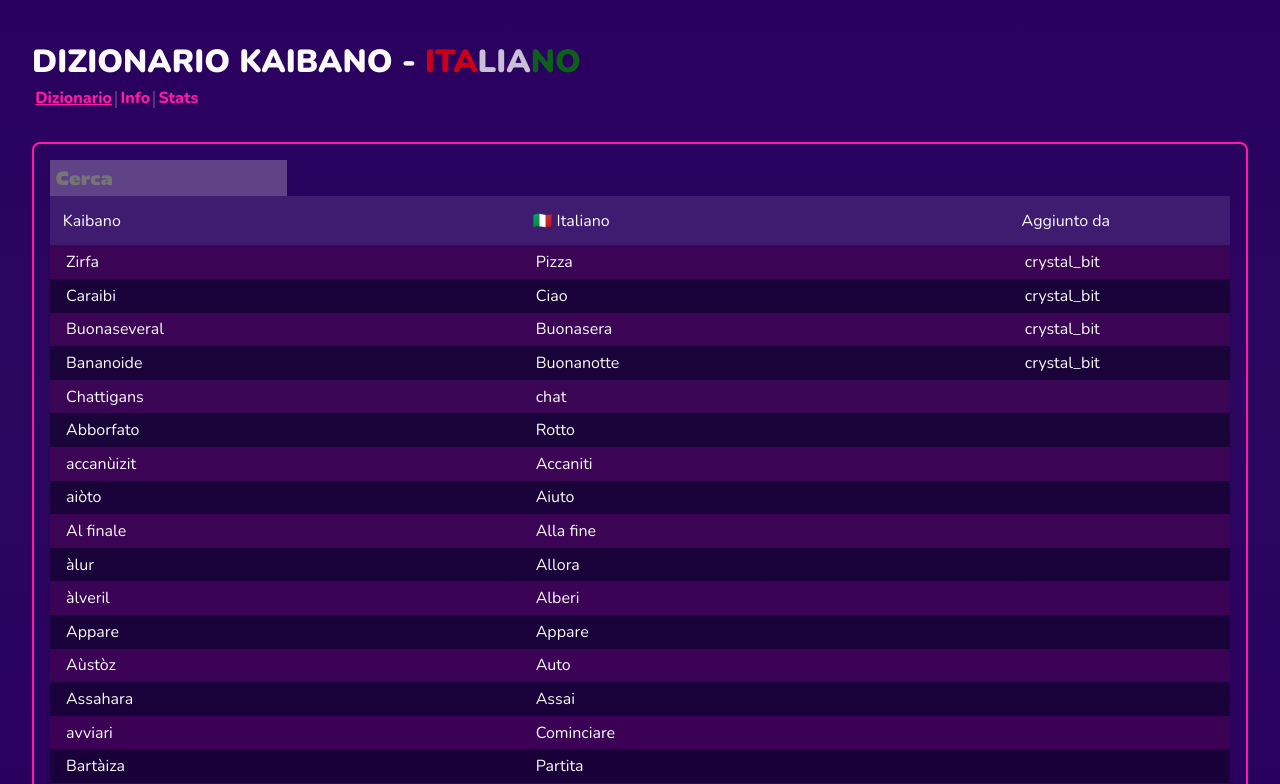
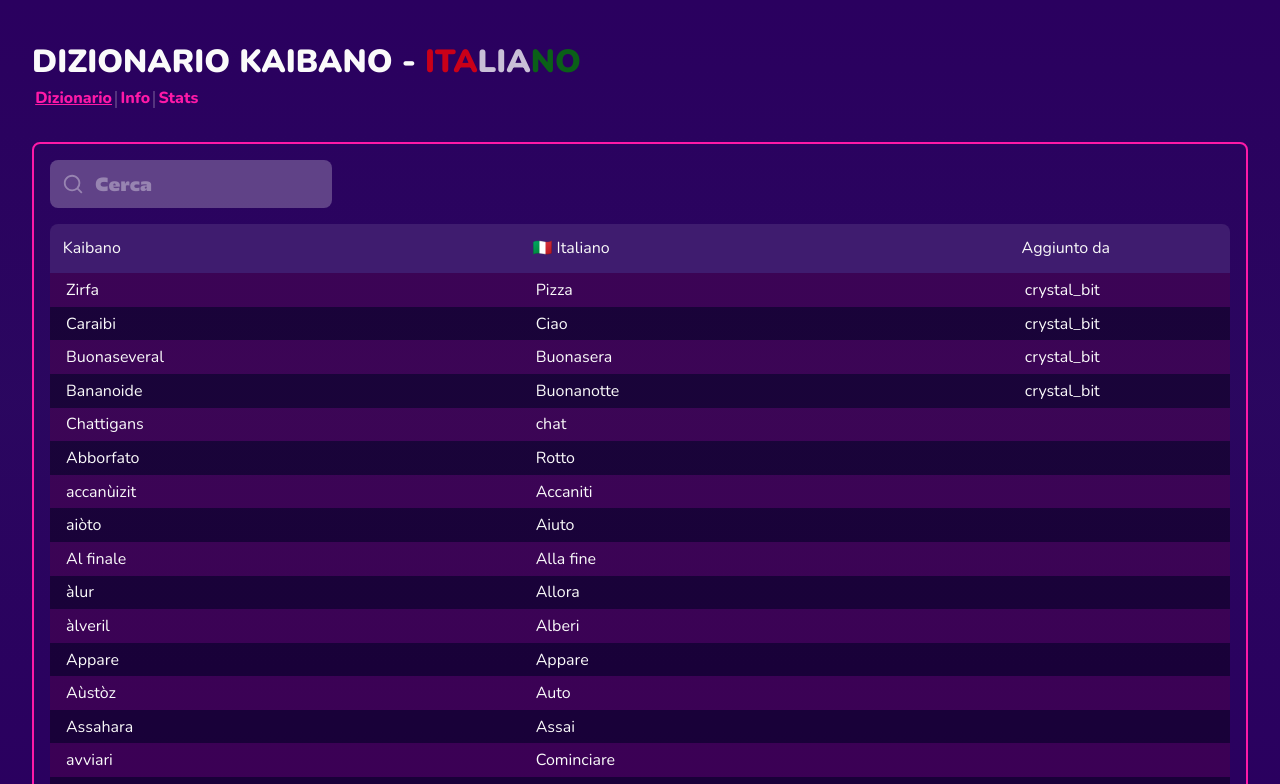
Before and after one commit to davcri/kaibano-dizionario, a Vue app: page /#/ in a window 1280 px wide. Shown: the top 784 px of the page. Built offline with nearby package versions, Linux system fonts and the light colour scheme.

Commit message:
Better search input

```diff
--- a/src/assets/base.css
+++ b/src/assets/base.css
@@ -9,8 +9,7 @@
   --white: #fafafa;
   --muted: hsla(0, 0%, 100%, 0.35);
 
-  --l: 0.2;
-  --d: 0.2;
+  --radius: 0.5em;
 
   --main-fonts: "Nunito", Inter, "Majoris", -apple-system, BlinkMacSystemFont,
     "Segoe UI", Roboto, Oxygen, Ubuntu, Cantarell, "Fira Sans", "Droid Sans",
@@ -76,6 +75,10 @@ button:focus {
   outline: none;
 }
 
+::placeholder {
+  color: var(--muted);
+}
+
 h1,
 h2 {
   font-weight: 900;
--- a/src/components/Table.vue
+++ b/src/components/Table.vue
@@ -42,12 +42,16 @@ export default {
 <style scoped>
 div.wrapper {
   width: 100%;
+  overflow-x: scroll;
 }
 
 table {
   border-spacing: 0px;
   width: 100%;
   position: relative;
+  border-radius: 0.5em;
+  border-collapse: collapse;
+  overflow: hidden;
 }
 
 thead tr th {
--- a/src/components/TermSearch.vue
+++ b/src/components/TermSearch.vue
@@ -1,9 +1,41 @@
 <template>
-  <input
-    type="text"
-    v-model="dictionary.$state.searchQuery"
-    placeholder="Cerca"
-  />
+  <div>
+    <svg
+      class="search-icon"
+      xmlns="http://www.w3.org/2000/svg"
+      viewBox="0 0 24 24"
+      width="22"
+      height="22"
+    >
+      <path color="white" fill="none" d="M0 0h24v24H0z" />
+      <path
+        d="M18.031 16.617l4.283 4.282-1.415 1.415-4.282-4.283A8.96 8.96 0 0 1 11 20c-4.968 0-9-4.032-9-9s4.032-9 9-9 9 4.032 9 9a8.96 8.96 0 0 1-1.969 5.617zm-2.006-.742A6.977 6.977 0 0 0 18 11c0-3.868-3.133-7-7-7-3.868 0-7 3.132-7 7 0 3.867 3.132 7 7 7a6.977 6.977 0 0 0 4.875-1.975l.15-.15z"
+      />
+    </svg>
+
+    <input
+      id="query"
+      type="text"
+      v-model="dictionary.$state.searchQuery"
+      placeholder="Cerca"
+    />
+
+    <svg
+      class="clear-icon"
+      xmlns="http://www.w3.org/2000/svg"
+      viewBox="0 0 24 24"
+      width="24"
+      height="24"
+      @click="dictionary.$state.searchQuery = ''"
+      :class="{ clickable: dictionary.$state.searchQuery }"
+    >
+      <path fill="none" d="M0 0h24v24H0z" />
+      <path
+        v-if="dictionary.$state.searchQuery"
+        d="M12 22C6.477 22 2 17.523 2 12S6.477 2 12 2s10 4.477 10 10-4.477 10-10 10zm0-11.414L9.172 7.757 7.757 9.172 10.586 12l-2.829 2.828 1.415 1.415L12 13.414l2.828 2.829 1.415-1.415L13.414 12l2.829-2.828-1.415-1.415L12 10.586z"
+      />
+    </svg>
+  </div>
 </template>
 
 <script>
@@ -28,13 +60,51 @@ export default {
 };
 </script>
 
-<style>
+<style scoped>
+div {
+  margin-bottom: 1em;
+  display: flex;
+  flex-direction: row;
+  width: fit-content;
+  max-width: 100%;
+
+  border: solid rgba(0, 0, 0, 0) 1px;
+  border-radius: var(--radius);
+  background-color: rgba(255, 255, 255, 0.25);
+}
+svg {
+  fill: var(--muted);
+  margin: auto;
+  min-width: 24px;
+}
+svg.search-icon {
+  margin-left: 0.6em;
+}
+svg.clear-icon {
+  position: absolute;
+  right: 0px;
+  margin-right: 0.6em;
+  vertical-align: middle;
+  height: 100%;
+}
+svg.clickable:hover {
+  cursor: pointer;
+  fill: var(--white);
+}
+
 input {
-  border: none;
-  background-color: rgba(255, 255, 255, 0.25);
   font-size: 1.2em;
-  padding: 0.3em;
+  flex: 1;
+  padding: 0.5em;
+  border: solid rgba(0, 0, 0, 0) 1px;
+  background-color: rgba(0, 0, 0, 0);
   color: var(--white);
   font-family: "Majoris";
 }
+
+input:focus {
+  outline: none;
+  /* border: solid var(--accent) 1px; */
+  /* box-shadow: var(--accent-semitransparent) 0px 0px 20px 1px; */
+}
 </style>
```
